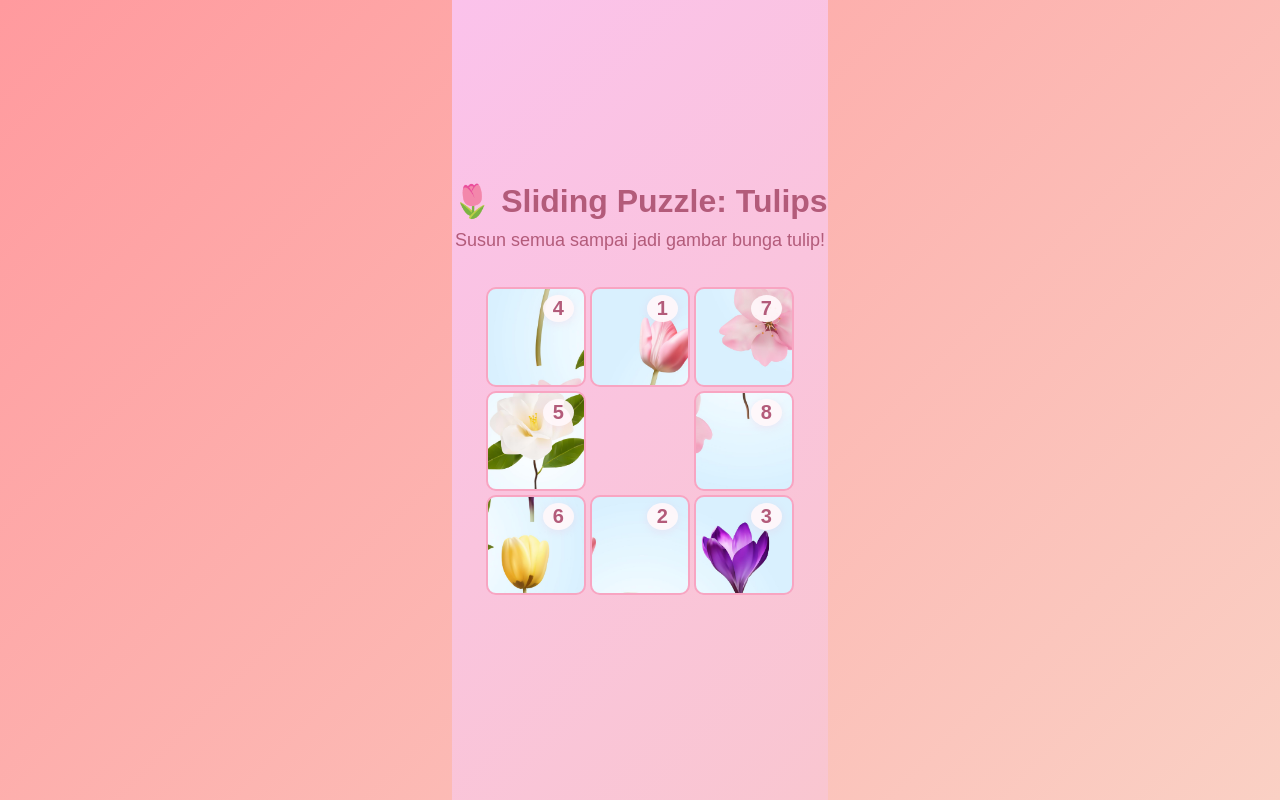
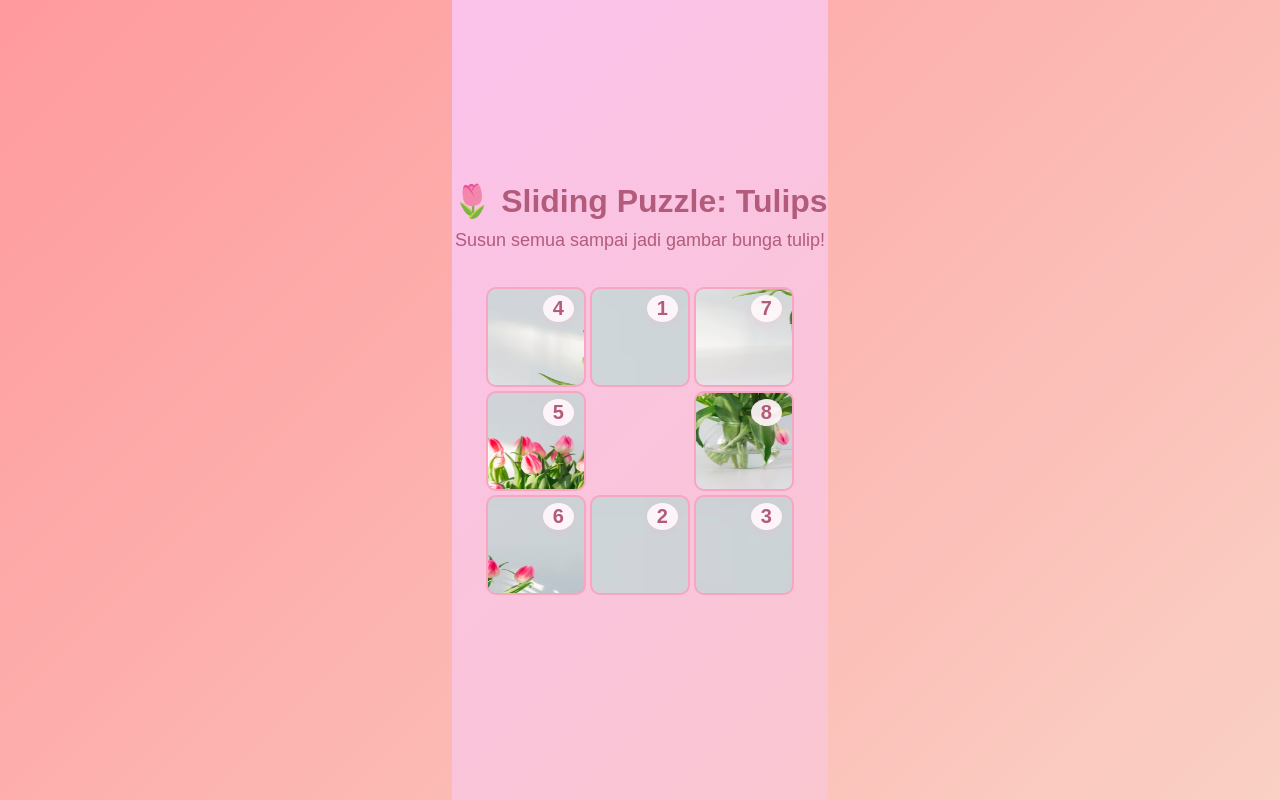
Before and after one commit to PaktamXbotz/bedagif, a Next.js app: page /puzzle in a window 1280 px wide. Built offline with nearby package versions, Linux system fonts and the light colour scheme.

Commit message:
Update page.js

```diff
--- a/app/puzzle/page.js
+++ b/app/puzzle/page.js
@@ -58,10 +58,11 @@ export default function PuzzlePage() {
   style={{
     ...styles.tile,
     opacity: v === 0 ? 0 : 1,
-              background: v !== 0 ? `url("/tulips.jpg")` : "none",
+    background: v !== 0 ? `url("/tulips.avif")` : "none",
     backgroundSize: "300px 300px",
     backgroundPosition: v !== 0 ?
-                `${-((v - 1) % 3) * 100}px ${-Math.floor((v - 1) / 3) * 100}px` : "none",
+      `${-((v - 1) % 3) * 100}px ${-Math.floor((v - 1) / 3) * 100}px`
+      : "none",
     cursor: solved ? "not-allowed" : v === 0 ? "default" : "pointer"
   }}
   onClick={() => move(i)}
```
Lines whose indentation alone changed are shown as unchanged.
